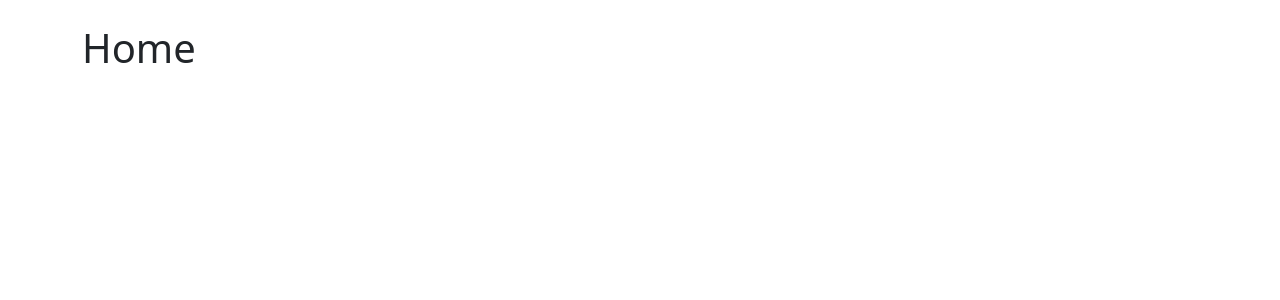
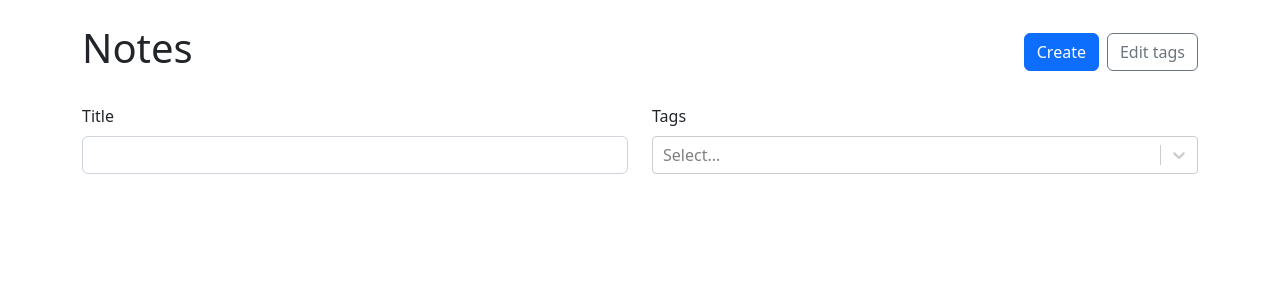
Before and after one commit to Zkirvalidze/ts_react_noteapp, a React (Vite) app: page / in a window 1280 px wide. Shown: the top 300 px of the page. Built offline with nearby package versions, Linux system fonts and the light colour scheme.

Commit message:
added note list logic

```diff
--- a/src/App.tsx
+++ b/src/App.tsx
@@ -3,7 +3,7 @@
 import { Routes, Route, Navigate } from 'react-router-dom';
 import { Container } from 'react-bootstrap';
 import { v4 as uuidV4 } from 'uuid';
-
+import NoteList from './components/NoteList';
 import NewNote from './components/NewNote';
 import { useLocalStorage } from './hooks/useLocalStorage';
 
@@ -60,7 +60,7 @@
   return (
     <Container className="my-4">
       <Routes>
-        <Route path="/" element={<h1>Home</h1>} />
+        <Route path="/" element={<NoteList notes={notesWithTag} availableTags={tags} />} />
         <Route
           path="/new"
           element={
--- a/src/components/NoteForm.tsx
+++ b/src/components/NoteForm.tsx
@@ -12,6 +12,7 @@
   availableTags: Tag[];
   title: string;
   markdown: string;
+  tags: Tag[]
 };
 const NoteForm = ({
   onSubmit,
@@ -19,10 +20,11 @@
   availableTags,
   title = '',
   markdown = '',
+  tags=[]
 }: NoteFormProps) => {
   const titleRef = useRef<HTMLInputElement>(null);
   const markdownRef = useRef<HTMLTextAreaElement>(null);
-  const [selectedTags, setSelectedTags] = useState<Tag[]>([]);
+  const [selectedTags, setSelectedTags] = useState<Tag[]>(tags);
   const navigate = useNavigate();
 
   const handleSubmit = (e: FormEvent) => {
@@ -50,7 +52,6 @@
               <CreatableReactSelect
                 isMulti
                 onCreateOption={(label) => {
-
                   const newTag = { id: uuidV4(), label };
                   onAddTag(newTag);
                   setSelectedTags((prev) => [...prev, newTag]);
@@ -62,7 +63,6 @@
                   return { label: tag.label, value: tag.id };
                 })}
                 onChange={(tags) => {
-                  console.log(1)
                   setSelectedTags(
                     tags.map((tag) => {
                       return { label: tag.label, id: tag.value };
--- /dev/null
+++ b/src/components/NoteList.module.css
@@ -0,0 +1,9 @@
+.card {
+  transition: translate ease-in-out 100ms, box-shadow ease-in-out 100ms;
+}
+
+.card:hover,
+.card:focus {
+  translate: 0 -5px;
+  box-shadow: 0 5px 8px 0 rgba(0, 0, 0, .2);
+}
--- /dev/null
+++ b/src/components/NoteList.tsx
@@ -0,0 +1,125 @@
+import React, { useMemo, useState } from 'react';
+import { Col, Row, Stack, Button, Form,Card,Badge } from 'react-bootstrap';
+import { Link } from 'react-router-dom';
+import ReactSelect from 'react-select';
+import { Tag,  } from '../App';
+import styles from './NoteList.module.css'
+type NoteListProps = {
+  availableTags: Tag[];
+  notes: SimplifiedNoteCard[];
+};
+type SimplifiedNoteCard = {
+  id: string;
+  title: string;
+  tags: Tag[];
+};
+const NoteList = ({ availableTags, notes }: NoteListProps) => {
+  const [selectedTags, setSelectedTags] = useState<Tag[]>([]);
+  const [title, setTitle] = useState<string>('');
+
+  const filteredNotes = useMemo(() => {
+    return notes.filter((note) => {
+      return (
+        (title === '' ||
+          note.title.toLowerCase().includes(title.toLowerCase())) &&
+        selectedTags.every((tag) =>
+          note.tags.some((noteTag) => noteTag.id === tag.id)
+        )
+      );
+    });
+  }, [title, selectedTags, notes]);
+  return (
+    <>
+      <Row className="align-items-center mb-4">
+        <Col>
+          <h1>Notes</h1>
+        </Col>
+        <Col xs="auto">
+          <Stack gap={2} direction="horizontal">
+            <Link to="new">
+              <Button variant="primary">Create</Button>
+            </Link>
+
+            <Button variant="outline-secondary">Edit tags</Button>
+          </Stack>
+        </Col>
+      </Row>
+      <Form>
+        <Row className="mb4">
+          <Col>
+            <Form.Group controlId="title">
+              <Form.Label>Title</Form.Label>
+              <Form.Control
+                type="text"
+                value={title}
+                onChange={(e) => {
+                  setTitle(e.target.value);
+                }}
+              />
+            </Form.Group>
+          </Col>
+          <Col>
+            <Form.Group controlId="tags">
+              <Form.Label>Tags</Form.Label>
+              <ReactSelect
+                isMulti
+                value={selectedTags.map((tag) => {
+                  return { label: tag.label, value: tag.id };
+                })}
+                options={availableTags?.map((tag) => {
+                  return { label: tag.label, value: tag.id };
+                })}
+                onChange={(tags) => {
+                  setSelectedTags(
+                    tags.map((tag) => {
+                      return { label: tag.label, id: tag.value };
+                    })
+                  );
+                }}
+              />
+            </Form.Group>
+          </Col>
+        </Row>
+      </Form>
+      <Row xs={1} sm={2} lg={4} xl={3} className="g-3">
+        {filteredNotes.map((note) => (
+          <Col key={note.id}>
+            <NoteCard id={note.id} title={note.title} tags={note.tags} />
+          </Col>
+        ))}
+      </Row>
+    </>
+  );
+};
+function NoteCard({ id, title, tags }: SimplifiedNoteCard) {
+   return (
+     <Card
+       as={Link}
+       to={`/${id}`}
+       className={`h-100 text-reset text-decoration-none ${styles.card}`}
+     >
+       <Card.Body>
+         <Stack
+           gap={2}
+           className="align-items-center justify-content-center h-100"
+         >
+           <span className="fs-5">{title}</span>
+           {tags.length > 0 && (
+             <Stack
+               gap={1}
+               direction="horizontal"
+               className="justify-content-center flex-wrap"
+             >
+               {tags.map((tag) => (
+                 <Badge className="text-truncate" key={tag.id}>
+                   {tag.label}
+                 </Badge>
+               ))}
+             </Stack>
+           )}
+         </Stack>
+       </Card.Body>
+     </Card>
+   );
+}
+export default NoteList;
```
